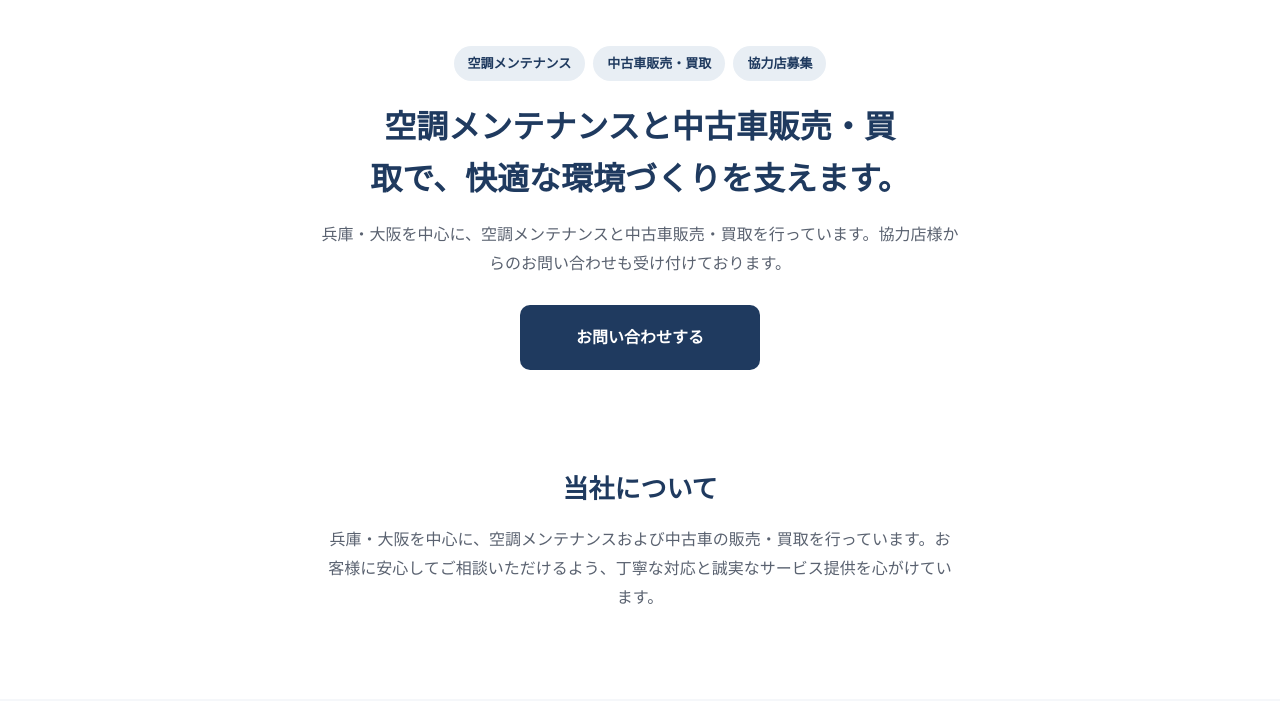
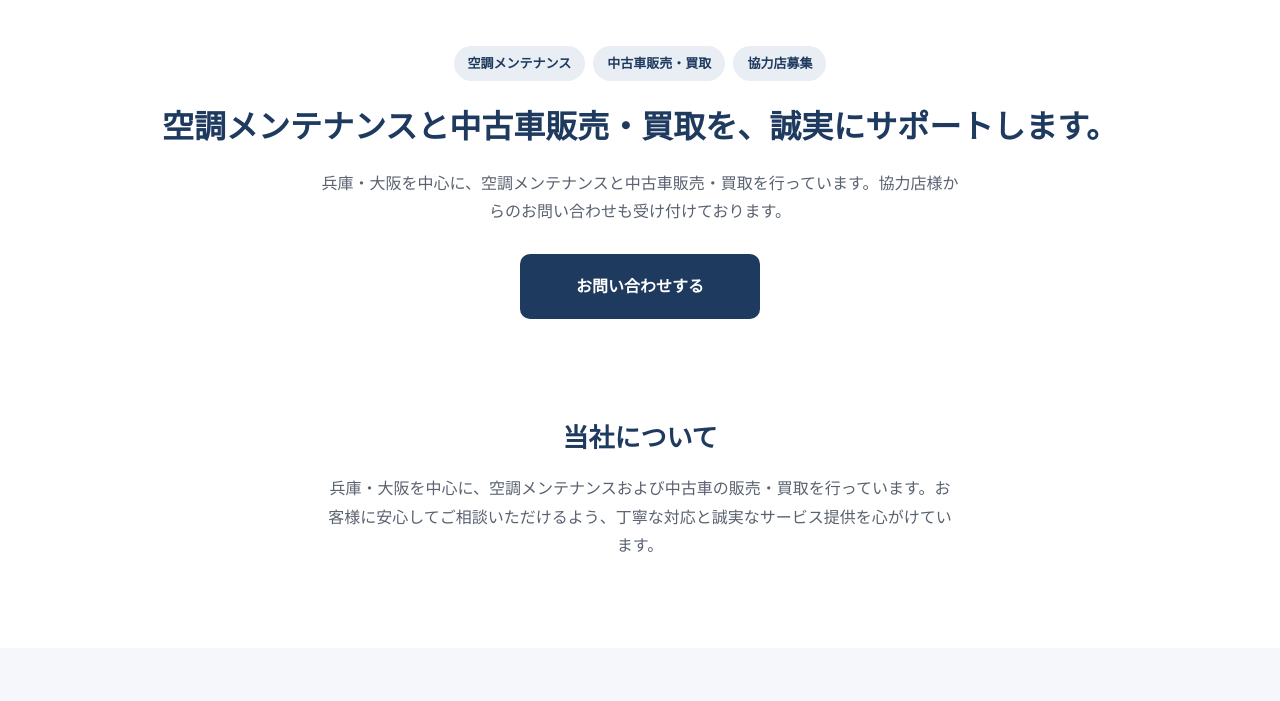
Before and after one commit to sasaki716akihiro-sys/-ys-air, a plain HTML site: page index.html in a window 1280 px wide. Shown: the part 67-768 px from the top of the page. Drawn offline with Linux system fonts and the light colour scheme.

Commit message:
ヒーローのキャッチコピーを修正

```diff
--- a/index.html
+++ b/index.html
@@ -51,7 +51,7 @@
           <li>中古車販売・買取</li>
           <li>協力店募集</li>
         </ul>
-        <h1 class="hero__title">空調メンテナンスと中古車販売・買取で、快適な環境づくりを支えます。</h1>
+        <h1 class="hero__title">空調メンテナンスと中古車販売・買取を、誠実にサポートします。</h1>
         <p class="hero__sub">兵庫・大阪を中心に、空調メンテナンスと中古車販売・買取を行っています。協力店様からのお問い合わせも受け付けております。</p>
         <div class="btn-group">
           <a href="contact.html" class="btn btn--primary">お問い合わせする</a>
```
